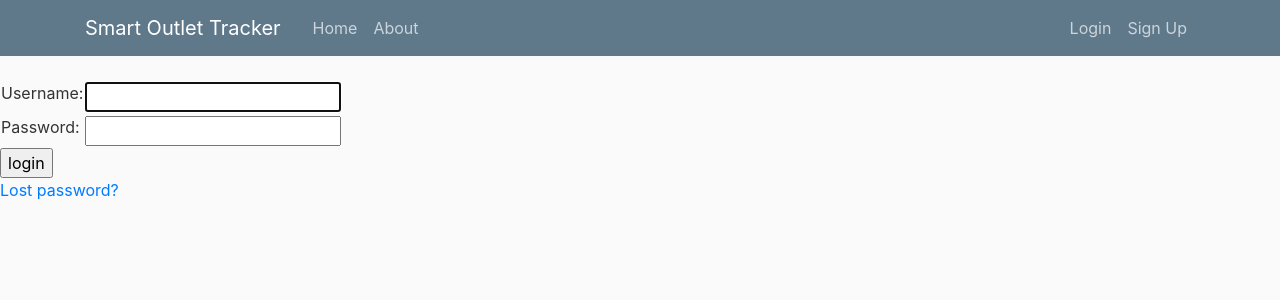
After one commit to anwarsgithub/smartoutlet, a Django app: page /accounts/login/ in a window 1280 px wide. The commit adds this page. Shown: the top 300 px of the page. Run offline with Django 3.2, Linux system fonts and the light colour scheme; some libraries are stand-ins or nearby versions.

Commit message:
Added login and register support

```diff
--- a/website/smart_outlet_site/main_site/templates/main_site/about.html
+++ b/website/smart_outlet_site/main_site/templates/main_site/about.html
@@ -1,5 +1,6 @@
 {% extends "main_site/base.html" %}
 
 {% block content %}
-<h1>About</h1>
+<h1>Under Construction!</h1>
+<p1>As features are added, you will find instructions on how to access them here!</p1>
 {% endblock content %}
--- a/website/smart_outlet_site/main_site/templates/main_site/base.html
+++ b/website/smart_outlet_site/main_site/templates/main_site/base.html
@@ -23,13 +23,17 @@
             </button>
             <div class="collapse navbar-collapse" id="navbarToggle">
               <div class="navbar-nav mr-auto">
-                <a class="nav-item nav-link" href="/">Home</a>
-                <a class="nav-item nav-link" href="/about">About</a>
+                <a class="nav-item nav-link" href="{% url 'main-home' %}">Home</a>
+                <a class="nav-item nav-link" href="{% url 'main-about' %}">About</a>
               </div>
               <!-- Navbar Right Side -->
               <div class="navbar-nav">
-                <a class="nav-item nav-link" href="#">Login</a>
-                <a class="nav-item nav-link" href="#">Register</a>
+                {% if user.is_authenticated %}
+                  <a class="nav-item nav-link" href="#">Profile</a>
+                {% else %}
+                  <a class="nav-item nav-link" href="{% url 'login' %}">Login</a>
+                  <a class="nav-item nav-link" href="{% url 'main-signup' %}">Sign Up</a>
+                {% endif %}
               </div>
             </div>
           </div>
--- /dev/null
+++ b/website/smart_outlet_site/main_site/templates/registration/login.html
@@ -0,0 +1,40 @@
+{% extends "main_site/base.html" %}
+
+{% block content %}
+
+{% if form.errors %}
+  <p>Your username and password didn't match. Please try again.</p>
+{% endif %}
+
+{% if next %}
+  {% if user.is_authenticated %}
+    <p>Your account doesn't have access to this page. To proceed,
+    please login with an account that has access.</p>
+  {% else %}
+    <p>Please login to see this page.</p>
+  {% endif %}
+{% endif %}
+
+<form method="post" action="{% url 'login' %}">
+{% csrf_token %}
+<table>
+
+<tr>
+  <td>{{ form.username.label_tag }}</td>
+  <td>{{ form.username }}</td>
+</tr>
+
+<tr>
+  <td>{{ form.password.label_tag }}</td>
+  <td>{{ form.password }}</td>
+</tr>
+</table>
+
+<input type="submit" value="login" />
+<input type="hidden" name="next" value="{{ next }}" />
+</form>
+
+{# Assumes you setup the password_reset view in your URLconf #}
+<p><a href="{% url 'password_reset' %}">Lost password?</a></p>
+
+{% endblock %}
--- a/website/smart_outlet_site/main_site/urls.py
+++ b/website/smart_outlet_site/main_site/urls.py
@@ -1,7 +1,9 @@
-from django.urls import path
+from django.urls import path, include
 from . import views
 
 urlpatterns = [
     path('', views.home, name='main-home'),
-    path('about/', views.about, name="main-about")
+    path('signup/', views.signup, name='main-signup'),
+    path('about/', views.about, name='main-about'),
+    path('accounts/', include('django.contrib.auth.urls'), name='main-login'),
 ]
--- a/website/smart_outlet_site/smart_outlet_site/settings.py
+++ b/website/smart_outlet_site/smart_outlet_site/settings.py
@@ -11,6 +11,8 @@ https://docs.djangoproject.com/en/2.1/ref/settings/
 """
 
 import os
+
+LOGIN_REDIRECT_URL = '/'
 
 # Build paths inside the project like this: os.path.join(BASE_DIR, ...)
 BASE_DIR = os.path.dirname(os.path.dirname(os.path.abspath(__file__)))
```
Also changed, not shown: website/smart_outlet_site/main_site/templates/main_site/signup.html (added, +10 -0 lines), website/smart_outlet_site/main_site/templates/registration/password_reset_done.html (added, +9 -0 lines), website/smart_outlet_site/main_site/templates/registration/password_reset_form.html (added, +16 -0 lines), website/smart_outlet_site/main_site/views.py (+19 -3 lines), website/smart_outlet_site/db.sqlite3.
